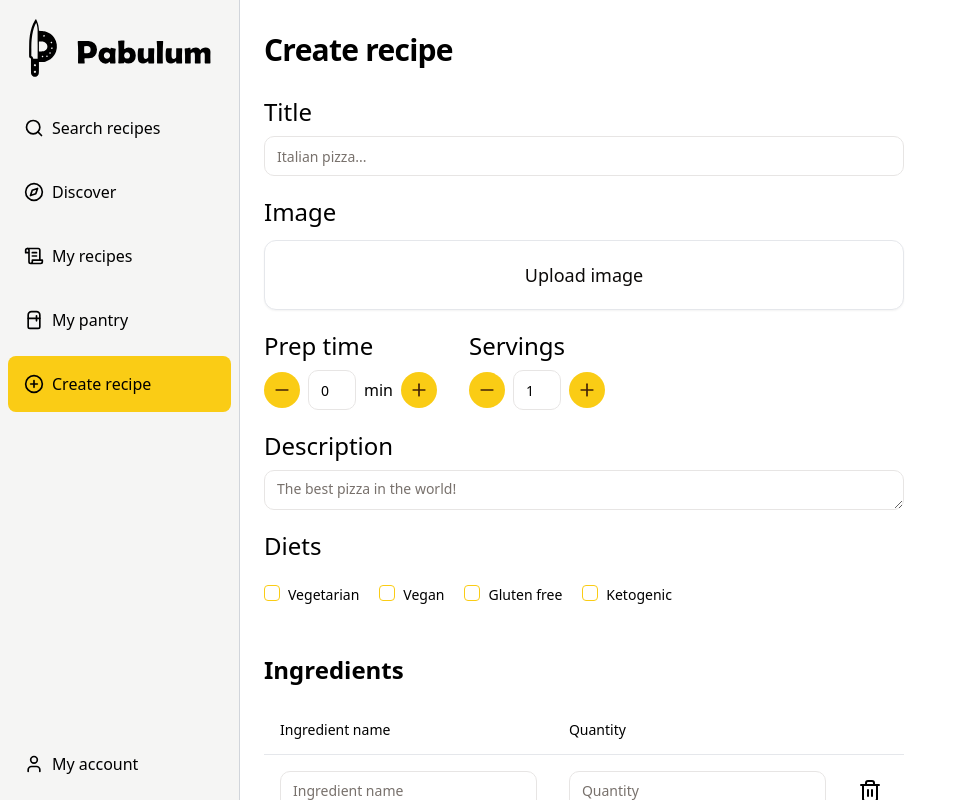
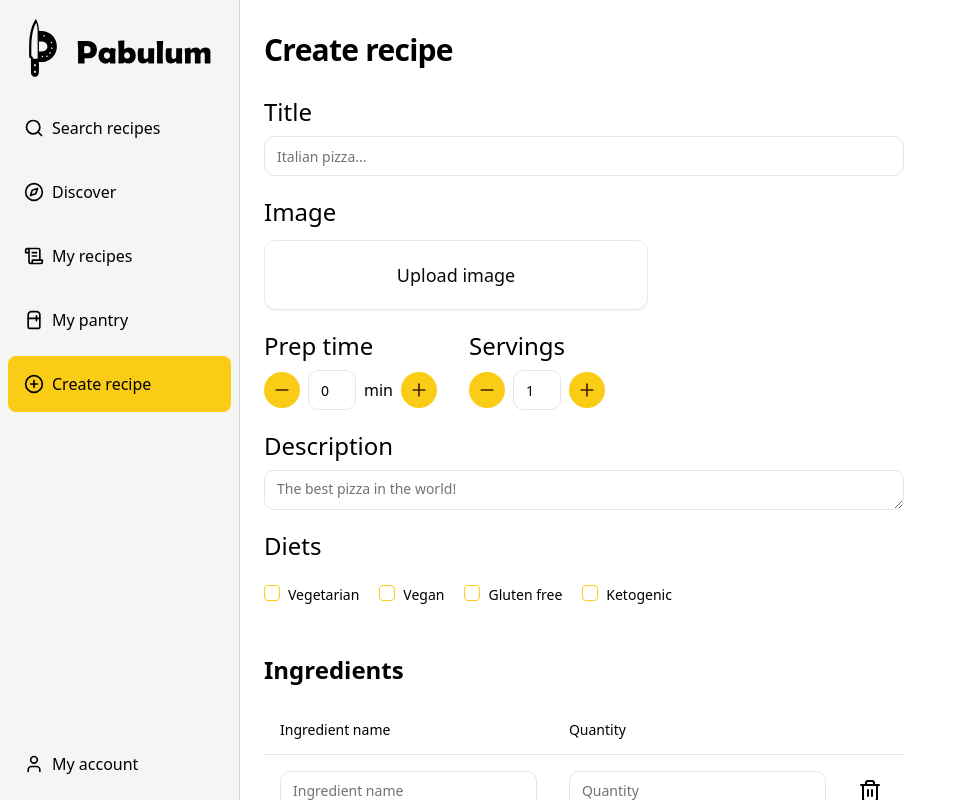
Before and after one commit to FraternalFiber/Pabulum, a React (Vite) app in the folder client/: page /recipe/create in a window 1280 px wide. Shown: the whole page, without its empty margins (0-959 px from the left). Built offline with nearby package versions, Linux system fonts and the light colour scheme.

Commit message:
Improve image upload input style

```diff
--- a/client/src/components/CreateRecipeForm/index.tsx
+++ b/client/src/components/CreateRecipeForm/index.tsx
@@ -204,7 +204,7 @@ export function CreateRecipeForm() {
                       <div className={'pt-1'}>
                         {/*Visible label for uploading files to input*/}
                         {!imageFile && (
-                            <Label htmlFor={'imageUploadInput'} className={'block w-full cursor-pointer'}>
+                            <Label htmlFor={'imageUploadInput'} className={'block w-full sm:max-w-96 cursor-pointer'}>
                               <Card>
                                 <CardContent className={'w-full h-full flex justify-center items-center text-lg hover:underline underline-offset-2 decoration-2 p-5'}>
                                   Upload image
```
